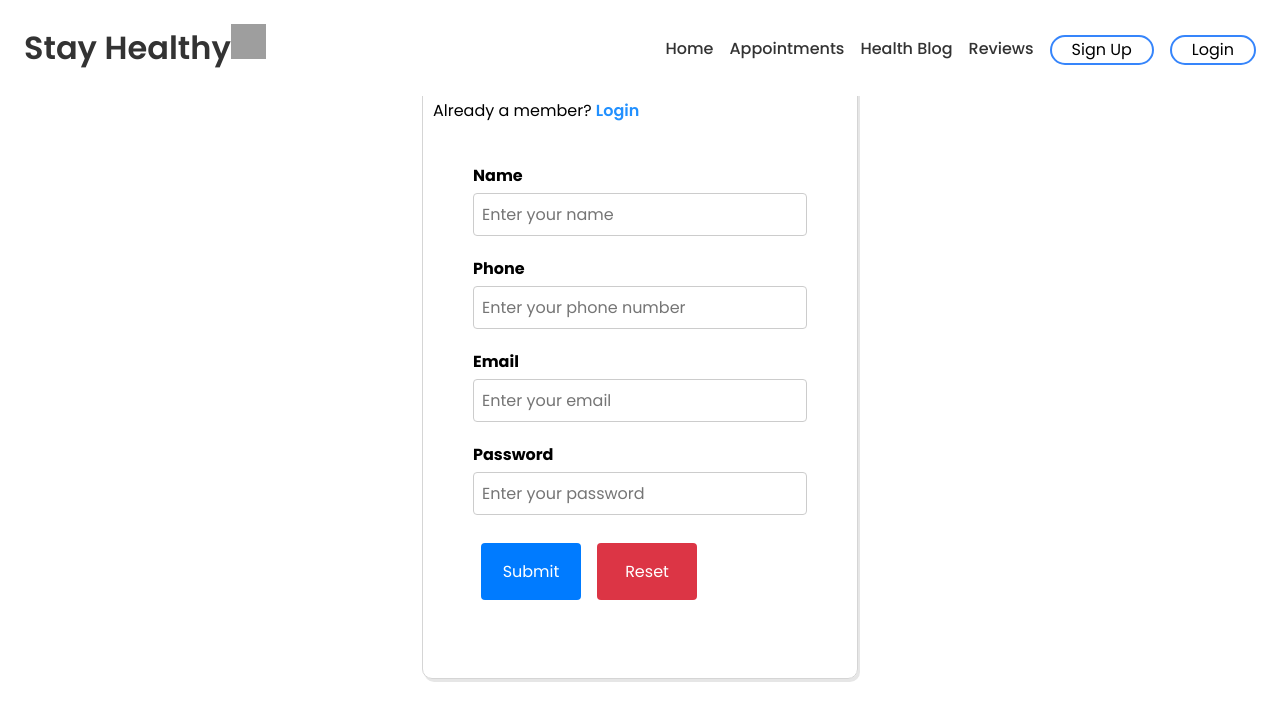
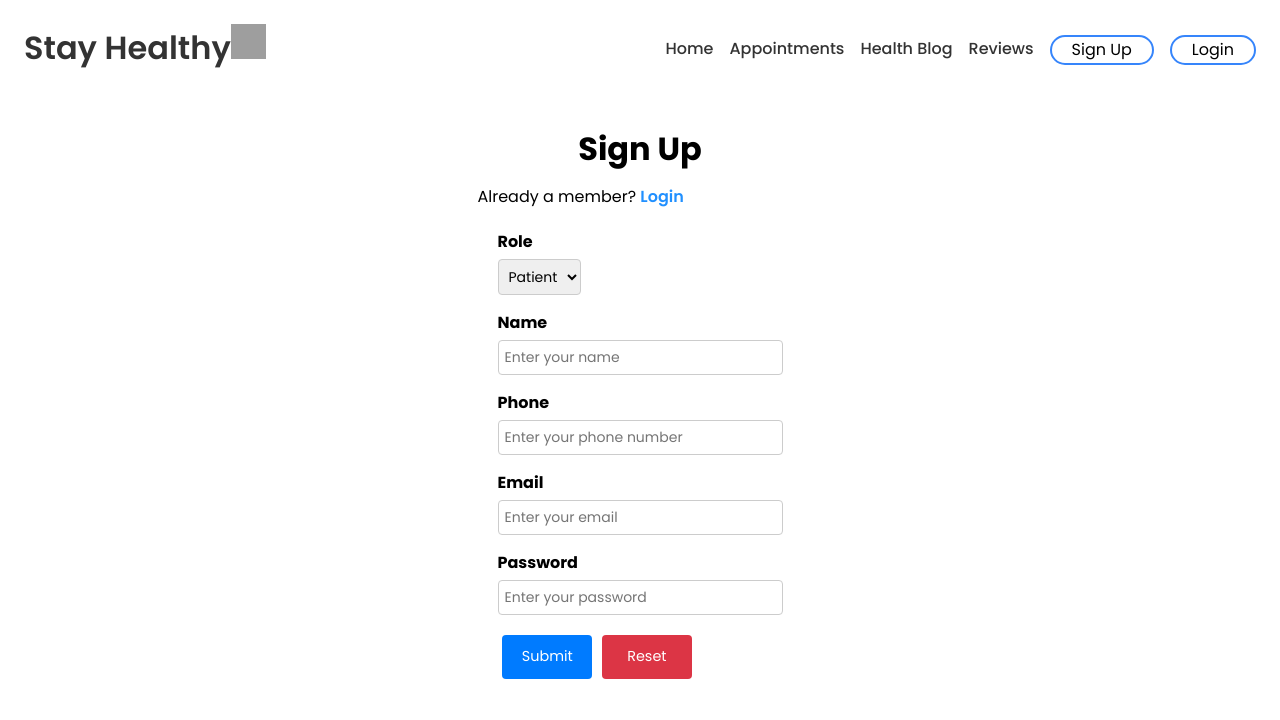
Before and after one commit to JoeyScottSchronce/frontend_developer_capstone_project, a React (Create React App) app: page /SignUp in a window 1280 px wide. Shown: the top 720 px of the page. Built offline with nearby package versions, Linux system fonts and the light colour scheme; grey boxes are pictures that could not be loaded.

Commit message:
updated signup css

```diff
--- a/src/Components/SignUp/SignUp.css
+++ b/src/Components/SignUp/SignUp.css
@@ -1,43 +1,43 @@
 /* Styles for the container element */
-body {
+.sign-up-body {
     justify-items: center;
 }
 
-.container {
-    /* max-width: 800px; /* Set maximum width for the container */
+.sign-up-container {
+    max-width: 450px; /* Set maximum width for the container */
     overflow: hidden; /* Hide any overflowing content */
-    margin-top: 5%;
+    margin-top: 30%;
 }
 
 /* Styles for the password visibility icon */
-.password-visibility {
+.sign-up-password-visibility {
     position: relative; /* Set the position relative to its normal position */
-    top: -39px; /* Move the element 39 pixels up */
+    top: -30px; /* Move the element 39 pixels up */
     left: 92%; /* Move the element 92% to the right */
     cursor: pointer; /* Change cursor to pointer on hover */
-    font-size: 1.5rem; /* Set font size */
+    font-size: 1.2rem; /* Set font size */
 }
 
 /* Styles for the main signup text */
-.signup-text {
+.sign-up-signup-text {
     margin-top: 30px; /* Add top margin */
     text-align: center; /* Center-align text */
 }
 
-.signup-text1 span {
+.sign-up-signup-text1 span {
     color: #3c79a7; /* Set text color */
     font-weight: 600; /* Set font weight to bold */
     cursor: pointer; /* Change cursor to pointer on hover */
 }
 
 /* Styles for the overall signup container */
-.signup-page{
+.sign-up-signup-page {
     background-color: #fff; /* Set background color to white */
-    padding: 40px; /* Add padding inside the element */
+    padding: 20px; /* Reduce padding inside the element */
 }
 
 /* Styles for the signup heading */
-.signup h1 {
+.sign-up-signup h1 {
     margin-bottom: 20px; /* Add bottom margin to the heading */
     text-align: center; /* Center-align text */
     color: #3c79a7; /* Set text color */
@@ -45,59 +45,65 @@ body {
 }
 
 /* Styles for the role text in signup */
-.signup-role {
+.sign-up-signup-role {
     font-size: 1rem; /* Set font size */
     margin-bottom: 10px; /* Add bottom margin */
 }
 
 /* Styles for form groups in the signup form */
-.form {
+.sign-up-form {
     justify-items: center;
 }
 
-.form-group {
-    margin-bottom: 20px; /* Add bottom margin to form groups */
+.sign-up-form-group {
+    margin-bottom: 15px; /* Reduce bottom margin to form groups */
 }
 
-.form-group label {
+.sign-up-form-group label {
     display: block; /* Display labels as blocks */
     margin-bottom: 5px; /* Add bottom margin to labels */
     font-weight: bold; /* Set font weight to bold for labels */
 }
 
 /* Styles for form controls in the signup form */
-.form-control {
-    padding: 8px; /* Add padding inside form controls */
-    font-size: 16px; /* Set font size */
+.sign-up-form-control {
+    padding: 6px; /* Reduce padding inside form controls */
+    font-size: 14px; /* Set font size */
     border: 1px solid #ccc; /* Add border with color */
     border-radius: 4px; /* Add border radius for rounded corners */
 }
 
+/* Styles for error messages */
+.sign-up-err {
+    color: red; /* Set error message color to red */
+    font-size: 0.8rem; /* Reduce font size for error messages */
+}
+
 /* Styles for button group in the signup form */
-.btn-group {
-    margin-bottom: 20px; /* Add bottom margin to button group */
-    min-width: 300px;
+.sign-up-btn-group {
+    margin-bottom: 10px; /* Reduce bottom margin to button group */
+    min-width: 250px;
 }
 
 /* Styles for buttons in the signup form */
-.btn {
-    margin: .5rem;
-    padding: 1em; /* Set padding for buttons */
-    font-size: 1rem; /* Set font size for buttons */
-    max-width: 100px;
+.sign-up-btn {
+    margin: 0.3rem; /* Reduce margin */
+    padding: 0.8em; /* Reduce padding */
+    font-size: 0.9rem; /* Reduce font size */
+    max-width: 90px; /* Reduce max width */
     border: none; /* Remove button borders */
     border-radius: 4px; /* Add border radius for rounded corners */
     cursor: pointer; /* Change cursor to pointer on hover */
 }
 
 /* Styles for primary button in the signup form */
-.btn-primary {
+.sign-up-btn-primary {
     background-color: #007bff; /* Set background color for primary button */
     color: #fff; /* Set text color for primary button */
 }
 
 /* Styles for danger button in the signup form */
-.btn-danger {
+.sign-up-btn-danger {
     background-color: #dc3545; /* Set background color for danger button */
     color: #fff; /* Set text color for danger button */
 }
--- a/src/Components/SignUp/SignUp.jsx
+++ b/src/Components/SignUp/SignUp.jsx
@@ -57,7 +57,7 @@ function SignUp() {
             if (response.status === 403) {
                 setShowerr((prevErrors) => ({
                     ...prevErrors,
-                    email: `Email already registered`
+                    email: "Email already registered"
                 }));
                 return;
             }
@@ -99,69 +99,77 @@ function SignUp() {
     };
 
     return (
-        <div className="container">
+        <div className="sign-up-container">
             <div>
-                <div className="signup-text">
+                <div className="sign-up-signup-text">
                     <h1>Sign Up</h1>
                 </div>
-                <div className="signup-text1"> Already a member? <span><Link to="/Login" style={{ color: '#2190FF' }}> Login</Link></span></div>
-                <div className="signup-page">
+                <div className="sign-up-signup-text1"> Already a member? <span><Link to="/Login" style={{ color: '#2190FF' }}> Login</Link></span></div>
+                <div className="sign-up-signup-page">
                     <form method="POST" onSubmit={register}>
 
-                        <div className="form-group">
+                        <div className='sign-up-form-group'>
+                            <label htmlFor="role">Role</label>
+                            <select id="role" className="sign-up-form-control">
+                                <option value="patient">Patient</option>
+                                <option value="doctor">Doctor</option>
+                            </select>
+                        </div>
+
+                        <div className="sign-up-form-group">
                             <label htmlFor="name">Name</label>
                             <input value={name} onChange={(e) => setName(e.target.value)}
                                 type="text"
                                 name="name"
                                 id="name"
-                                className="form-control"
+                                className="sign-up-form-control"
                                 placeholder="Enter your name"
                                 aria-describedby="helpId"
                             />
-                            {showerr.name && <div className="err" style={{ color: 'red' }}>{showerr.name}</div>}
+                            {showerr.name && <div className="sign-up-err" style={{ color: 'red' }}>{showerr.name}</div>}
                         </div>
 
-                        <div className="form-group">
+                        <div className="sign-up-form-group">
                             <label htmlFor="phone">Phone</label>
                             <input value={phone} onChange={(e) => setPhone(e.target.value)}
                                 type="tel"
                                 name="phone"
                                 id="phone"
-                                required className="form-control"
+                                required className="sign-up-form-control"
                                 placeholder="Enter your phone number"
                                 aria-describedby="helpId"
                             />
-                            {showerr.phone && <div className="err" style={{ color: 'red' }}>{showerr.phone}</div>}
+                            {showerr.phone && <div className="sign-up-err" style={{ color: 'red' }}>{showerr.phone}</div>}
                         </div>
 
-                        <div className="form-group">
+                        <div className="sign-up-form-group">
                             <label htmlFor="email">Email</label>
                             <input value={email} onChange={(e) => setEmail(e.target.value)}
                                 type="email"
                                 name="email"
                                 id="email"
-                                className="form-control"
+                                className="sign-up-form-control"
                                 placeholder="Enter your email"
                                 aria-describedby="helpId"
                             />
-                            {showerr.email && <div className="err" style={{ color: 'red' }}>{showerr.email}</div>}
+                            {showerr.email && <div className="sign-up-err" style={{ color: 'red' }}>{showerr.email}</div>}
                         </div>
 
-                        <div className="form-group">
+                        <div className="sign-up-form-group">
                             <label htmlFor="password">Password</label>
                             <input value={password} onChange={(e) => setPassword(e.target.value)}
                                 name="password"
                                 id="password"
-                                required className="form-control"
+                                required className="sign-up-form-control"
                                 placeholder="Enter your password"
                                 aria-describedby="helpId"
                             />
-                            {showerr.password && <div className="err" style={{ color: 'red' }}>{showerr.password}</div>}
+                            {showerr.password && <div className="sign-up-err" style={{ color: 'red' }}>{showerr.password}</div>}
                         </div>
 
-                        <div className="btn-group">
-                            <button type="submit" className="btn btn-primary mb-2 mr-1 waves-effect waves-light">Submit</button>
-                            <button type="reset" onClick={resetForm} className="btn btn-danger mb-2 waves-effect waves-light">Reset</button>
+                        <div className="sign-up-btn-group">
+                            <button type="submit" className="sign-up-btn sign-up-btn-primary mb-2 mr-1 waves-effect waves-light">Submit</button>
+                            <button type="reset" onClick={resetForm} className="sign-up-btn sign-up-btn-danger mb-2 waves-effect waves-light">Reset</button>
                         </div>
                     </form>
                 </div>
```
